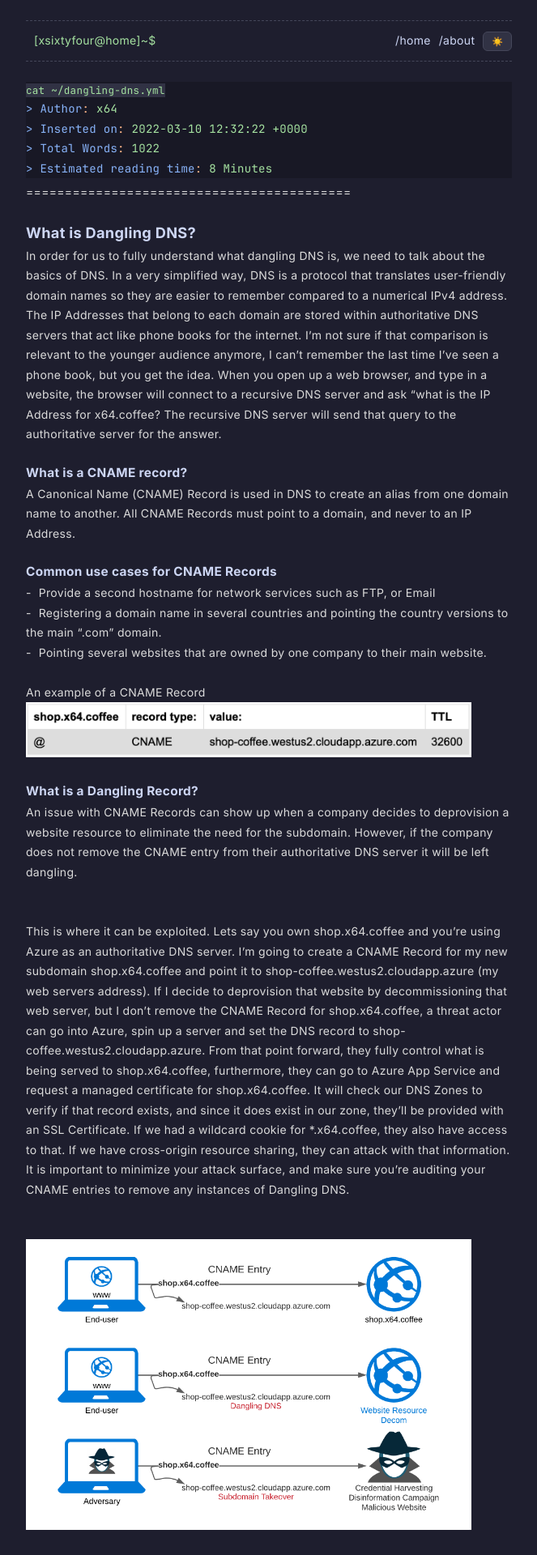
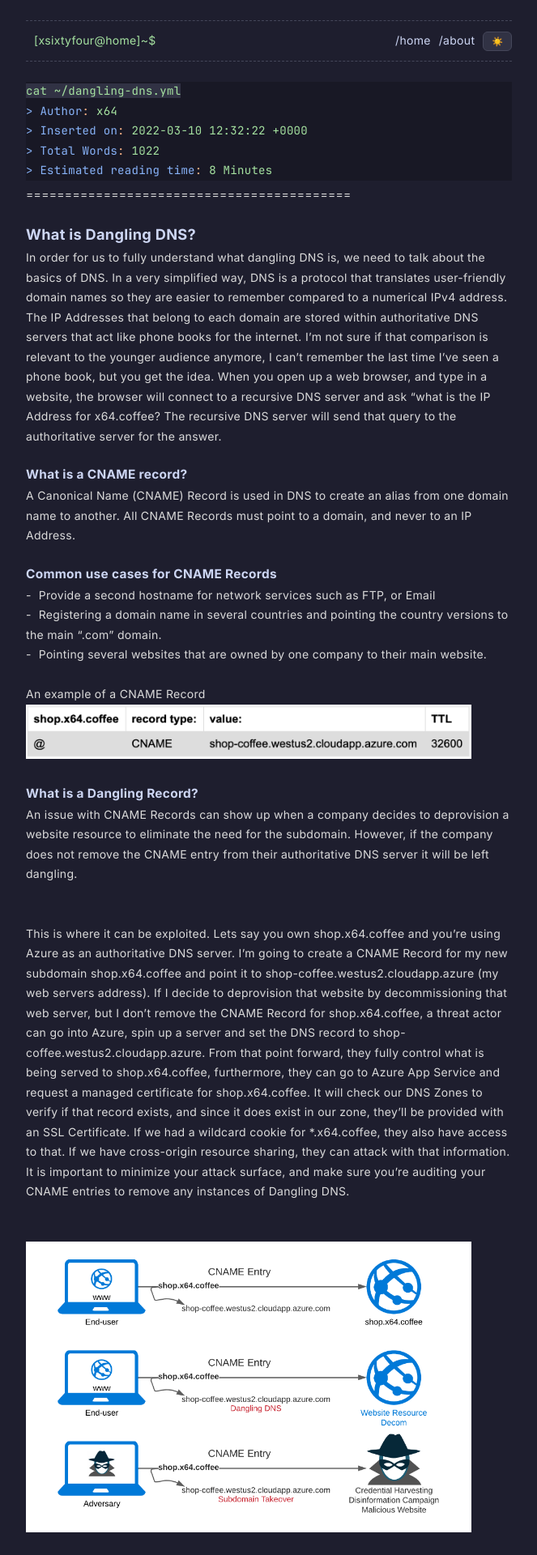
Before and after one commit to xsixtyfour/xsixtyfour.github.io, a Jekyll site: the page built from _posts/2022-03-10-dangling-dns.md, in a window 1280 px wide. Shown: the top 1920 px of the page at 81% size, without its empty margins (308-971 px from the left). Built offline with Jekyll 4.4.1, drawn with Linux system fonts in a browser that asks for light colours.

Commit message:
Update base.scss

```diff
--- a/_sass/base.scss
+++ b/_sass/base.scss
@@ -3,10 +3,10 @@
 /**
  * Style variables
  */
-$base-font-family:     'Source Code Pro', monospace !default;
-$base-font-size:       12.5px !default;
+$base-font-family:     'Inter', sans-serif !default;
+$base-font-size:       14px !default;
 $mobile-font-size:     12px !default;
-$base-line-height:     1.5 !default;
+$base-line-height:     1.75 !default;
 $container-width:      90% !default;
 $container-max-width:  600px !default;
 
```
